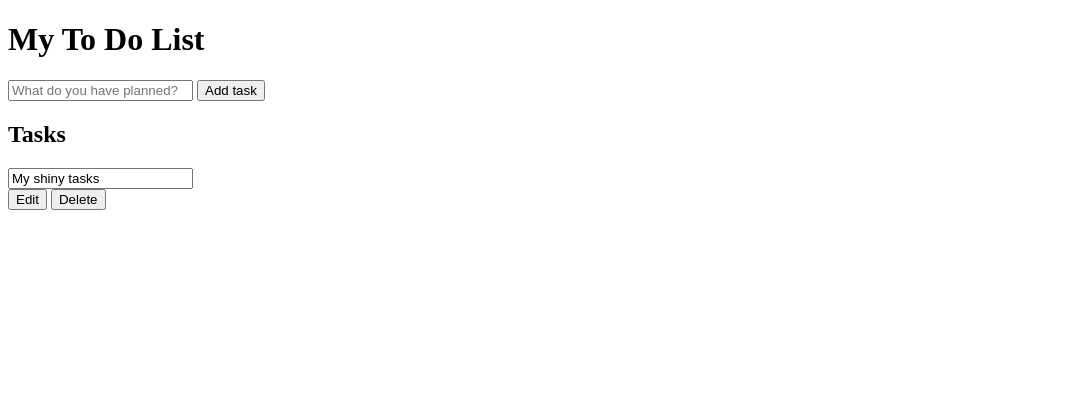
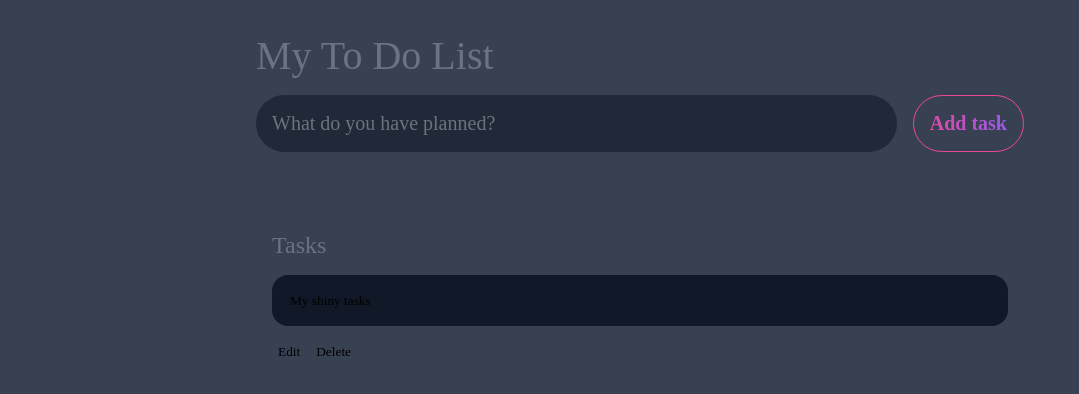
Before and after one commit to Qoperos/MyToDoApp, a plain HTML site: page index.html in a window 1280 px wide. Shown: the whole page, without its empty margins (0-1079 px from the left). Drawn offline with Linux system fonts and the light colour scheme.

Commit message:
index modified

```diff
--- a/index.html
+++ b/index.html
@@ -25,8 +25,10 @@
       <section class="task-list">
         <h2>Tasks</h2>
         <div id="tasks">
-          <div class="content">
-            <input type="text" class="text" value="My shiny tasks" readonly />
+          <div class="task">
+            <div class="content">
+              <input type="text" class="text" value="My shiny tasks" readonly />
+            </div>
           </div>
           <div class="actions">
             <button class="edit">Edit</button>
@@ -35,7 +37,6 @@
         </div>
       </section>
     </main>
-
   </body>
   <script src="./main.js"></script>
 </html>
--- a/main.css
+++ b/main.css
@@ -0,0 +1,112 @@
+:root {
+  --dark: #374151;
+  --darker: #1f2937;
+  --darkest: #111827;
+  --gray: #6b7280;
+  --light: #eee;
+  --pink: #ec4899;
+  --purple: #8b5cf6;
+}
+* {
+  box-sizing: border-box;
+  margin: 0;
+  font-family: "Fira sans", "sans-serif";
+}
+body {
+  display: flex;
+  flex-direction: column;
+  min-height: 100vh;
+  background: var(--dark);
+  color: var(--light);
+}
+
+header {
+  padding: 2rem 1rem;
+  max-width: 800px;
+  width: 100%;
+  margin: 0 auto;
+}
+
+header h1 {
+  font-size: 2.5rem;
+  font-weight: 300;
+  color: var(--gray);
+  margin-bottom: 1rem;
+}
+
+#new-task-form {
+  display: flex;
+}
+
+input,
+button {
+  appearance: none;
+  border: none;
+  outline: none;
+  background: none;
+}
+
+#new-task-input {
+  flex: 1 1 0%;
+  background-color: var(--darker);
+  padding: 1rem;
+  border-radius: 2rem;
+  margin-right: 1rem;
+  color: var(--light);
+  font-size: 1.25rem;
+}
+
+#new-task-input::placeholder {
+  color: var(--gray);
+}
+
+#new-task-submit {
+  color: var(--pink);
+  font-size: 1.25rem;
+  font-weight: 700;
+  border-color: linear-gradient(to right, var(--pink), var(--purple));
+  border: 1px solid;
+  border-radius: 2rem;
+  padding: 1rem;
+  background-image: linear-gradient(to right, var(--pink), var(--purple));
+  -webkit-background-clip: text;
+  -webkit-text-fill-color: transparent;
+  cursor: pointer;
+  transition: 0.4s;
+}
+
+#new-task-submit:hover {
+  opacity: 0.8;
+}
+
+#new-task-submit:active {
+  opacity: 0.6;
+}
+
+main {
+  flex: 1 1 0%;
+  padding: 2rem 1rem;
+  max-width: 800px;
+  width: 100%;
+  margin: 0 auto;
+}
+
+.task-list {
+  padding: 1rem;
+}
+
+.task-list h2 {
+  font-size: 1.5rem;
+  font-weight: 300;
+  color: var(--gray);
+  margin-bottom: 1rem;
+}
+
+#tasks .task {
+  display: flex;
+  justify-content: space-between;
+  background-color: var(--darkest);
+  padding: 1rem;
+  border-radius: 1rem;
+  margin-bottom: 1rem;
+}
```
